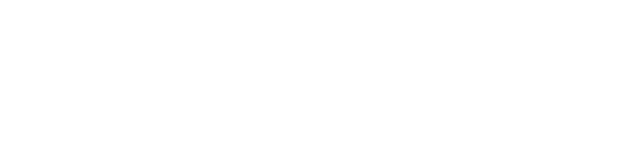
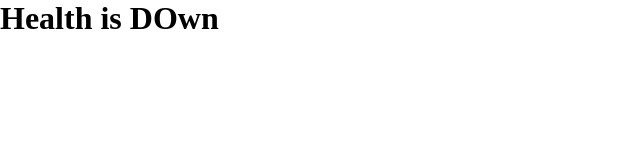
Before and after one commit to Saurav-Pant/30days30projects, a plain HTML site: page 17th_Project/index.html in a window 1280 px wide. Shown: the whole page, without its empty margins (0-640 px from the left). Drawn offline with Linux system fonts and the light colour scheme.

Commit message:
FoR Streak

```diff
--- a/17th_Project/index.html
+++ b/17th_Project/index.html
@@ -8,6 +8,7 @@
     <link rel="stylesheet" href="style.css" />
   </head>
   <body>
+    <h1>Health is DOwn</h1>
     <script src="index.js"></script>
   </body>
 </html>
```
